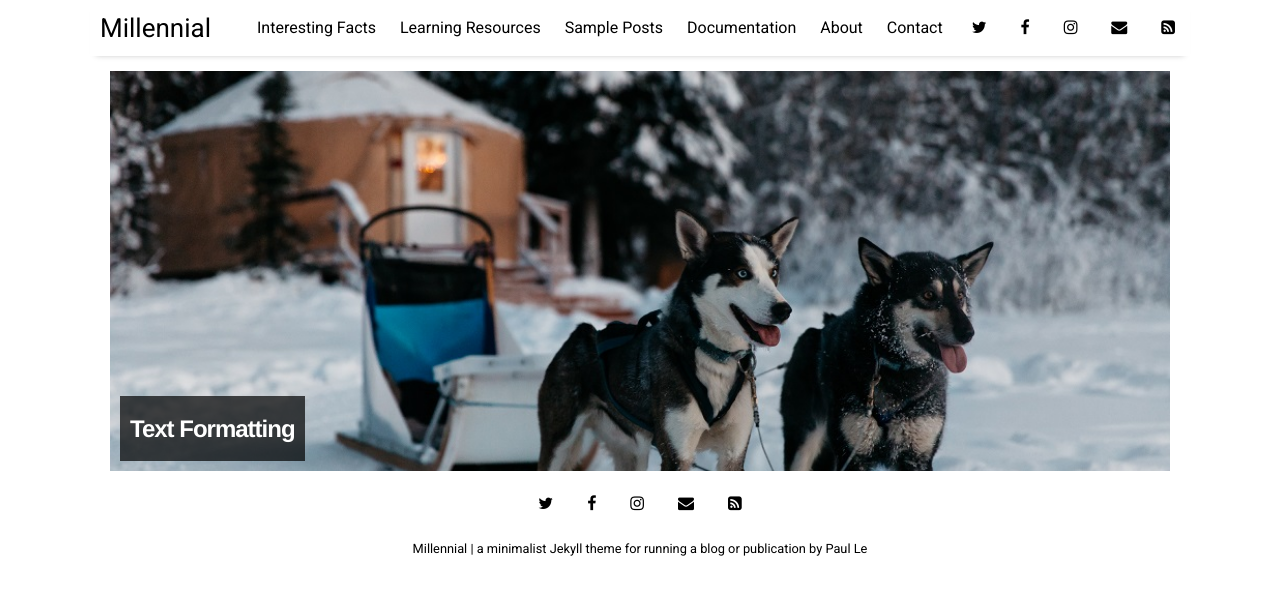
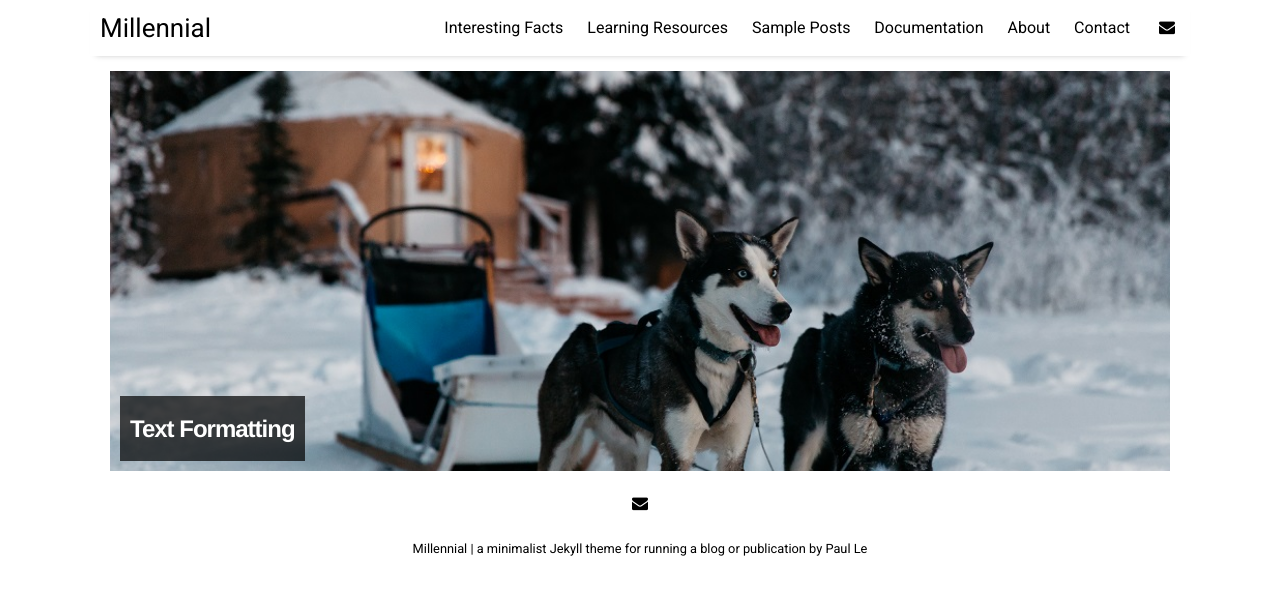
Before and after one commit to Sika-R/Sika-R.github.io, a Jekyll site: the page built from pages/sample-posts.md, in a window 1280 px wide. Shown: the top 595 px of the page. Built offline with Jekyll 4.4.1, drawn with Linux system fonts in a browser that asks for light colours; nearby versions of some CDN libraries.

Commit message:
Remove social buttons
Test

```diff
--- a/_data/settings.yml
+++ b/_data/settings.yml
@@ -4,7 +4,7 @@ disqus:
   disqus_shortname: 'millennial-3'
 
 # If you are not using Google Analytics, please change 'google-ID' to an empty string
-google-ID: 'UA-112060364-2'
+google-ID: ''
 
 menu:
 - {name: 'Interesting Facts',  url: 'facts'}
@@ -16,11 +16,11 @@ menu:
 
 # Available social icons are powered by Font Awesome, so you can use any icon that they offer
 social:
-- {icon: 'twitter', link:    'https://twitter.com/paululele'}
-- {icon: 'facebook', link:   'https://www.facebook.com/paululele'}
-- {icon: 'instagram', link:  'https://instagram.com/paululele'}
-- {icon: 'envelope', link:   'mailto:hello@paulle.ca'}
-- {icon: 'rss-square', link: 'feed.xml'}
+# - {icon: 'twitter', link:    'https://twitter.com/paululele'}
+# - {icon: 'facebook', link:   'https://www.facebook.com/paululele'}
+# - {icon: 'instagram', link:  'https://instagram.com/paululele'}
+- {icon: 'envelope', link:   'sikar0707@gmail.com'}
+# - {icon: 'rss-square', link: 'feed.xml'}
 # - {icon: 'rss-square', link: 'rss-feed.xml'}
 
 # Customize site text
```
